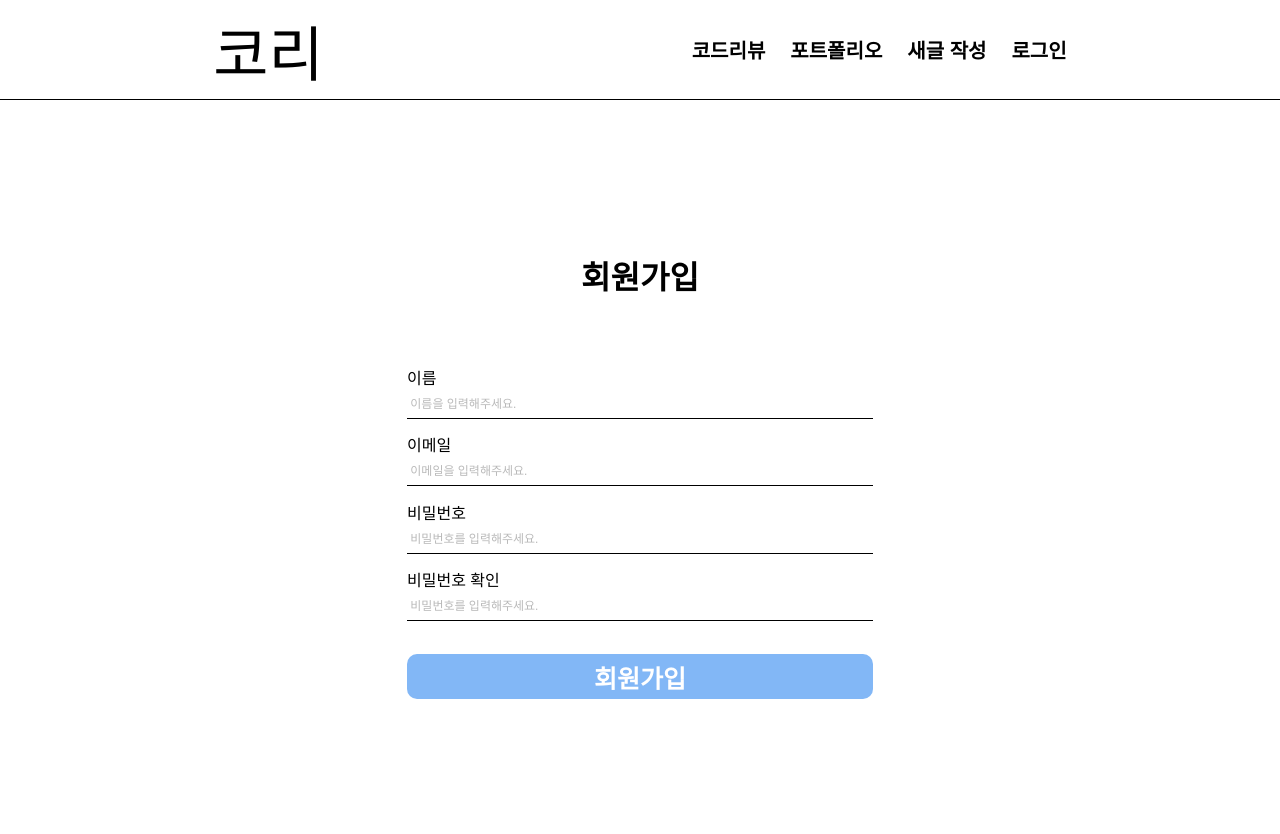
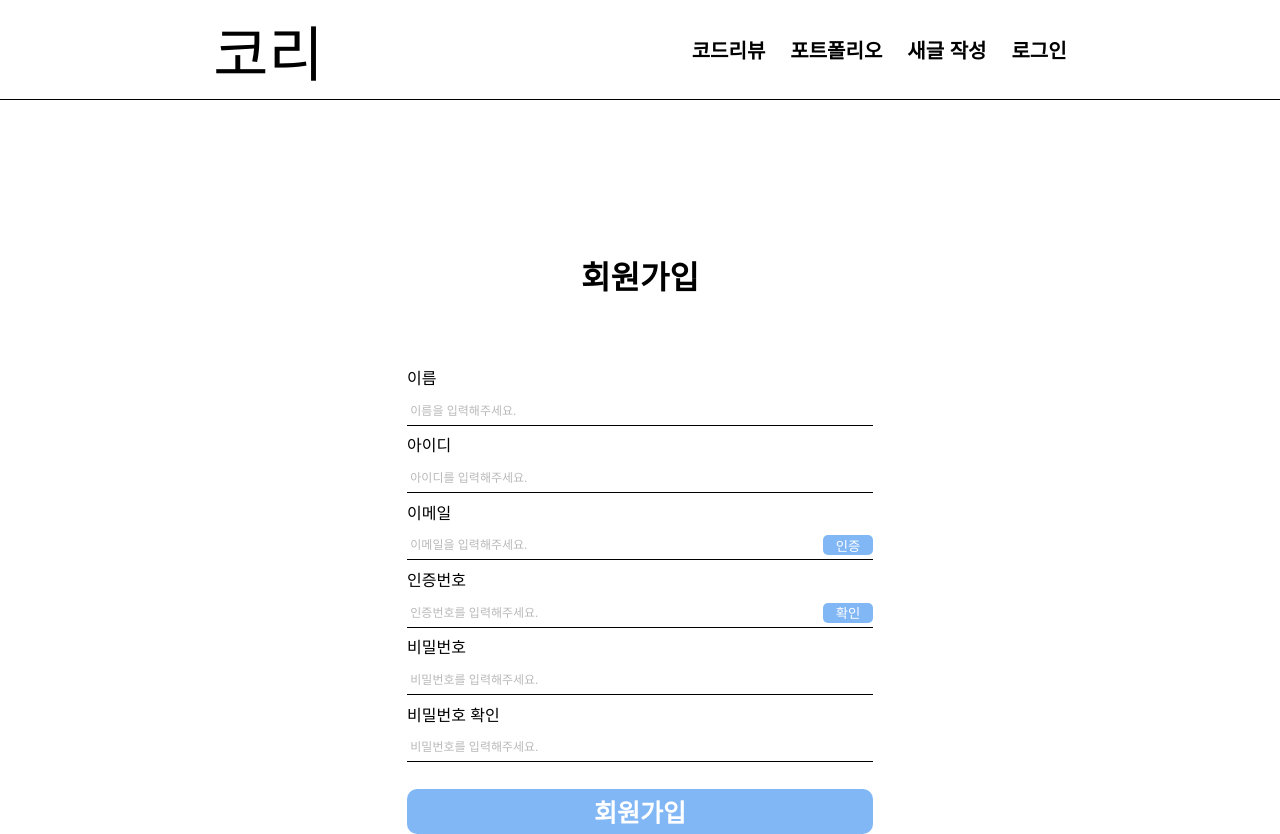
Before and after one commit to jjunseokk/cori, a Next.js app: page /join in a window 1280 px wide. Before the commit the page ends 800 px from the top, so only its background shows below. Built offline with nearby package versions, Linux system fonts and the light colour scheme; a web font is replaced by a local one.

Commit message:
[feat] 이메일 인증 추가, 아이디 추가

```diff
--- a/src/app/join/join.scss
+++ b/src/app/join/join.scss
@@ -23,6 +23,26 @@
         >p {
             font-size: 12px;
             color: #82B7F6;
+            margin-bottom: 10px;
+        }
+
+        >div {
+            position: relative;
+            padding: 0;
+
+            button {
+                position: absolute;
+                right: 0;
+                top: 50%;
+                transform: translate(-0%, -50%);
+                border: none;
+                width: 50px;
+                height: 20px;
+                background: #82B7F6;
+                border-radius: 5px;
+                color: #FFFFFF;
+                cursor: pointer;
+            }
         }
     }
 
--- a/src/app/join/page.tsx
+++ b/src/app/join/page.tsx
@@ -3,10 +3,11 @@ import React, { ChangeEvent, FormEvent, useEffect, useState } from "react";
 import "./join.scss";
 import { Input } from "@/component/Input/Input";
 import { Button } from "@/component/Button/Button";
-import axios from "axios";
-import { showJoin } from "@/util/AxiosGet/AxiosUser";
+import axios, { AxiosError } from "axios";
+import { emailCertification, showJoin } from "@/util/AxiosGet/AxiosUser";
 import { JoinFormData } from "@/type/userType";
 import { useRouter } from "next/navigation";
+import { useMutation } from "@tanstack/react-query";
 
 interface ModalData {
   error: string | null;
@@ -17,12 +18,44 @@ const Join = () => {
   const router = useRouter();
   const [joinFrom, setJoinFrom] = useState<JoinFormData>({
     name: "",
+    loginId: "",
     email: "",
+    emailCertification: null,
     password: "",
     checkPassword: "",
   });
   const [checkPw, setCheckPw] = useState<boolean>(false);
+  const [checkId, setCheckId] = useState<string>(null);
+  const [checkCertification, setCheckCertification] = useState<string>();
+  const [successCertification, setSuccessCertification] =
+    useState<boolean>(false);
   const [modalContent, setModalContent] = useState<ModalData>();
+  const [certificationNumber, setCertificationNumber] = useState<number>();
+
+  const showJoinMutation = useMutation({
+    mutationFn: (joinData: JoinFormData) => showJoin(joinData),
+    onSuccess: (res) => {
+      setModalContent(res.data);
+    },
+    onError: (error: unknown) => {
+      if (error instanceof AxiosError) {
+        setCheckId(error.response.data.message);
+      }
+    },
+  });
+
+  const emailCertificationMutation = useMutation({
+    mutationFn: (email: string) => emailCertification(email),
+    onSuccess: (res) => {
+      setCheckCertification(res.data.message);
+      setCertificationNumber(res.data.authNum);
+    },
+    onError: (error: unknown) => {
+      if (error instanceof AxiosError) {
+        setCheckCertification(error.response.data.message);
+      }
+    },
+  });
 
   const handleChangeJoin = (e: ChangeEvent<HTMLInputElement>) => {
     const { name, value } = e.target;
@@ -37,8 +70,6 @@ const Join = () => {
     const passwordRegex = /^(?=.*[^A-Za-z0-9])[^\s(){}\[\]'"]{8,20}$/;
     const emailRegex = /^[a-zA-Z0-9._%+-]+@[a-zA-Z0-9.-]+\.[a-zA-Z]{2,}$/;
 
-    // console.log(joinFrom);
-
     if (joinFrom.name === "") {
       alert("이름을 입력해주세요.");
     } else if (!passwordRegex.test(joinFrom.password)) {
@@ -47,16 +78,25 @@ const Join = () => {
       setCheckPw(true);
     } else if (!emailRegex.test(joinFrom.email)) {
       alert("이메일을 올바르게 작성해주세요.");
+    } else if (!successCertification) {
+      alert("이메일 인증을 완료해주세요.");
     } else {
       setCheckPw(false);
       const { checkPassword, ...joinData } = joinFrom;
 
-      showJoin(joinData).then((res) => {
-        setModalContent(res.data);
-      });
-      // axios.post("http://localhost:8000/users", joinData).then((res) => {
-      //   setModalContent(res.data);
-      // });
+      showJoinMutation.mutate(joinData);
+    }
+  };
+
+  const handleEmailCertification = () => {
+    emailCertificationMutation.mutate(joinFrom.email);
+  };
+
+  const handleCertificationCheck = () => {
+    if (joinFrom.emailCertification == certificationNumber) {
+      setSuccessCertification(true);
+    } else {
+      setSuccessCertification(false);
     }
   };
 
@@ -72,13 +112,41 @@ const Join = () => {
             type="text"
             name="name"
           />
-          <label>이메일</label>
+          <label>아이디</label>
           <Input
             onChange={handleChangeJoin}
-            placeholder="이메일을 입력해주세요."
-            type="email"
-            name="email"
+            placeholder="아이디를 입력해주세요."
+            type="text"
+            name="loginId"
           />
+          {checkId ? <p>{checkId}</p> : null}
+          <label>이메일</label>
+          <div>
+            <Input
+              onChange={handleChangeJoin}
+              placeholder="이메일을 입력해주세요."
+              type="email"
+              name="email"
+            />
+            <button type="button" onClick={handleEmailCertification}>
+              인증
+            </button>
+          </div>
+          {checkCertification ? <p>{checkCertification}</p> : null}
+
+          <label>인증번호</label>
+          <div>
+            <Input
+              onChange={handleChangeJoin}
+              placeholder="인증번호를 입력해주세요."
+              type="text"
+              name="emailCertification"
+            />
+            <button type="button" onClick={handleCertificationCheck}>
+              확인
+            </button>
+          </div>
+
           <label>비밀번호</label>
           <Input
             onChange={handleChangeJoin}
--- a/src/component/Header/Header.tsx
+++ b/src/component/Header/Header.tsx
@@ -8,6 +8,7 @@ import Image from "next/image";
 
 import default_img from "../../../public/defaultIcon.svg";
 import userTokenStore from "@/stores/token";
+import { signOut } from "next-auth/react";
 
 const Header = () => {
   const router = useRouter();
@@ -90,10 +91,17 @@ const Header = () => {
             </div>
 
             <div className={showMyPage === true ? "my_page active" : "my_page"}>
-              <p>내 작성글</p>
+              <p
+                onClick={() => {
+                  setShowMyPage(false);
+                }}
+              >
+                내 작성글
+              </p>
               <p
                 onClick={() => {
                   router.push("/profile");
+                  setShowMyPage(false);
                 }}
               >
                 설정
--- a/src/component/Input/Input.tsx
+++ b/src/component/Input/Input.tsx
@@ -9,7 +9,7 @@ export const Input = styled.input`
   /* height: ${px2vw(30)}; */
   border: none;
   border-bottom: 1px solid black;
-  margin-bottom: ${px2vw(20)};
+  margin: ${px2vw(10)} 0px;
   padding-left: ${px2vw(5)};
   transition: all .5s;
 
--- a/src/component/ItemBox/ItemBox.tsx
+++ b/src/component/ItemBox/ItemBox.tsx
@@ -17,6 +17,7 @@ interface ItemData {
   content: string;
   createdPost: string;
   postId: number;
+  loginId: string;
   view?: null | number;
   selectOption: string;
 }
@@ -74,7 +75,7 @@ const ItemBox = ({ type, path, data }: ItemBoxType) => {
         <div className="bottom">
           <p className="date">등록일 {formattedDate}</p>
           <p>
-            작성자 <span>{data?.name}</span>
+            작성자 <span>{data?.loginId}</span>
           </p>
         </div>
       </div>
--- a/src/type/userType.tsx
+++ b/src/type/userType.tsx
@@ -1,12 +1,14 @@
 export interface JoinFormData {
   name: string;
+  loginId: string;
   email: string;
+  emailCertification: number;
   password: string;
   checkPassword?: string;
 }
 
 export interface LoginFormData {
-  email: string;
+  loginId: string;
   password: string;
 }
 
--- a/src/util/AxiosGet/AxiosUser.tsx
+++ b/src/util/AxiosGet/AxiosUser.tsx
@@ -4,6 +4,11 @@ import AxiosConfig from "./AxiosConfig";
 // 회원가입
 const showJoin = (user: JoinFormData) => {
   return AxiosConfig.post("/users", user).then((res) => res);
+};
+
+// 이메일 인증
+const emailCertification = (email: string) => {
+  return AxiosConfig.post("/users/emailCertification", {email});
 };
 
 // 로그인
@@ -22,7 +27,7 @@ const getUser = (Token: string) => {
 
 // 프로필 업데이트
 const updateProfile = (profile: UpdateFormData) => {
-  console.log(profile)
+  console.log(profile);
   const formData = new FormData();
   if (profile.profileImage) {
     formData.append("image", profile.profileImage);
@@ -33,10 +38,10 @@ const updateProfile = (profile: UpdateFormData) => {
 
   return AxiosConfig.post("/users/updateProfile", formData, {
     headers: {
-      'Content-Type': 'multipart/form-data',
+      "Content-Type": "multipart/form-data",
       Authorization: `Bearer ${profile.token}`,
     },
   });
 };
 
-export { showJoin, showLogin, getUser, updateProfile };
+export { showJoin, showLogin, getUser, updateProfile, emailCertification };
```
Also changed, not shown: src/app/login/login.scss (+24 -19 lines), src/app/login/page.tsx (+29 -26 lines).
